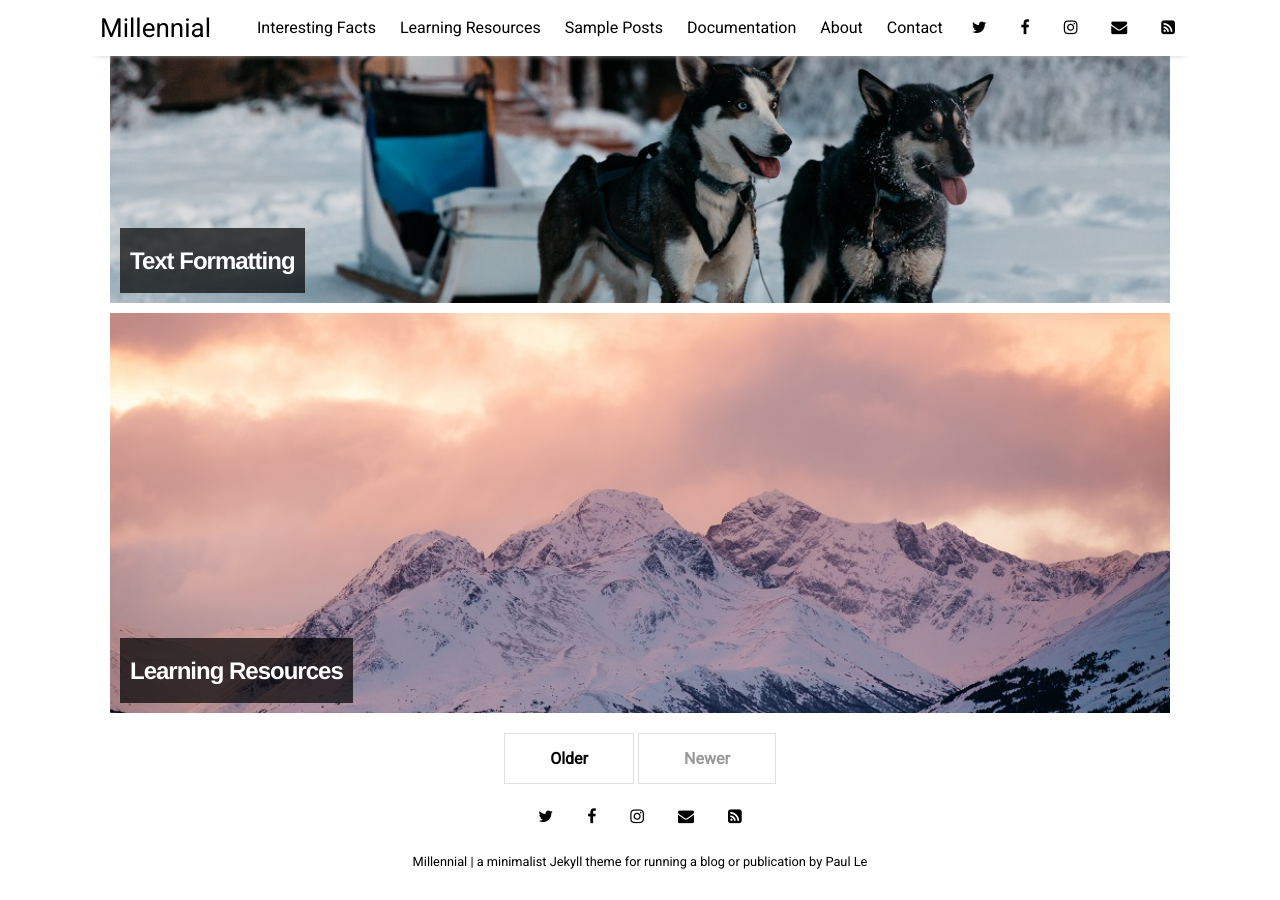
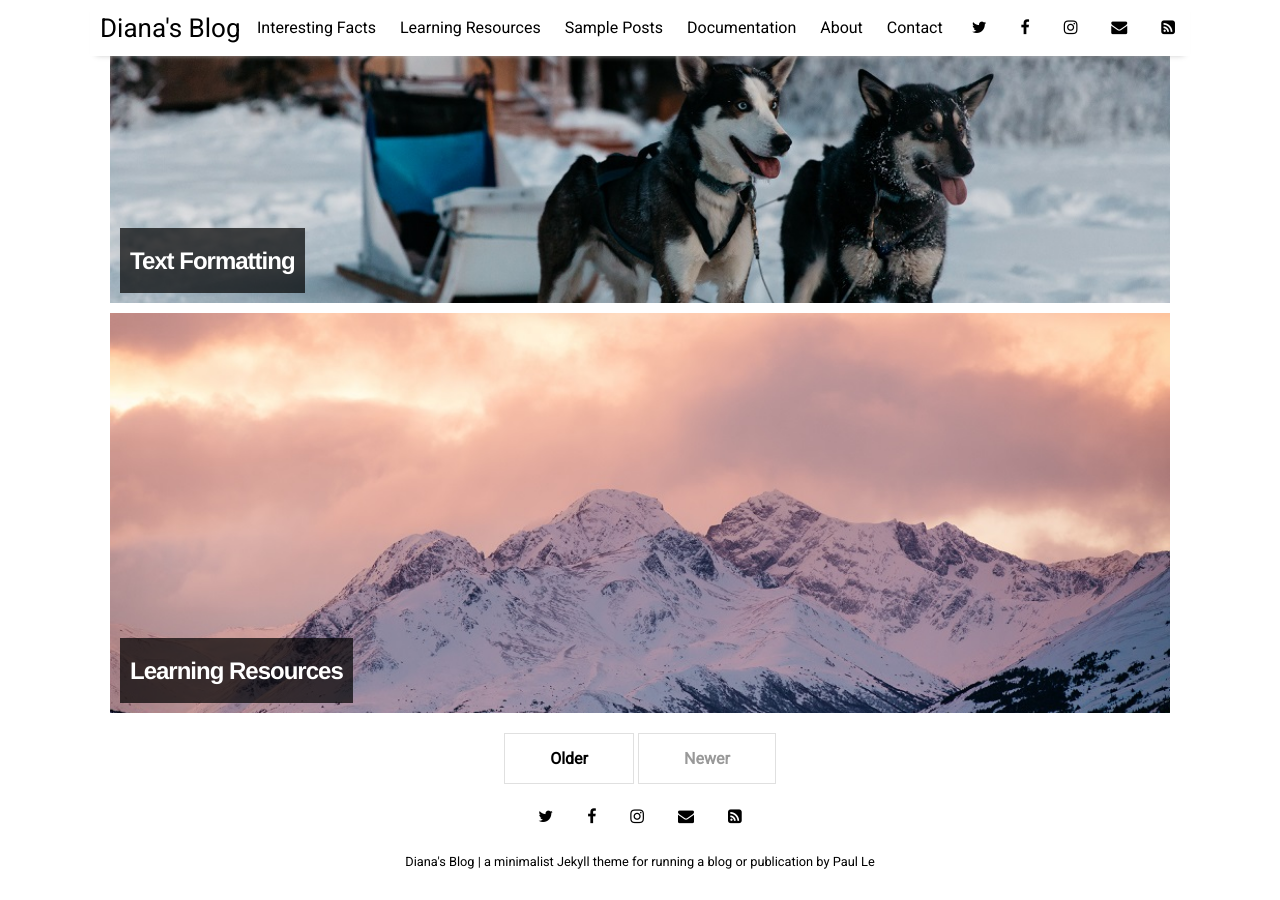
Before and after one commit to vndiana/vndiana.github.io, a Jekyll site: the page built from index.html, in a window 1280 px wide and 900 px high, scrolled down 1398 px. Built offline with Jekyll 4.4.1, drawn with Linux system fonts in a browser that asks for light colours; nearby versions of some CDN libraries; the list of posts is cut into pages by our own code.

Commit message:
Update _config.yml

```diff
--- a/_config.yml
+++ b/_config.yml
@@ -10,7 +10,7 @@ permalink:           /:title
 plugins:             [jekyll-paginate, jekyll-sitemap, jekyll-feed, jekyll-seo-tag]
 
 # Customise atom feed settings (this is where Jekyll-Feed gets configuration information)
-title:		           "Millennial"
+title:		           "Diana's Blog"
 description:	       "a minimalist Jekyll theme for running a blog or publication"
 author:              "Paul Le"
 
```
